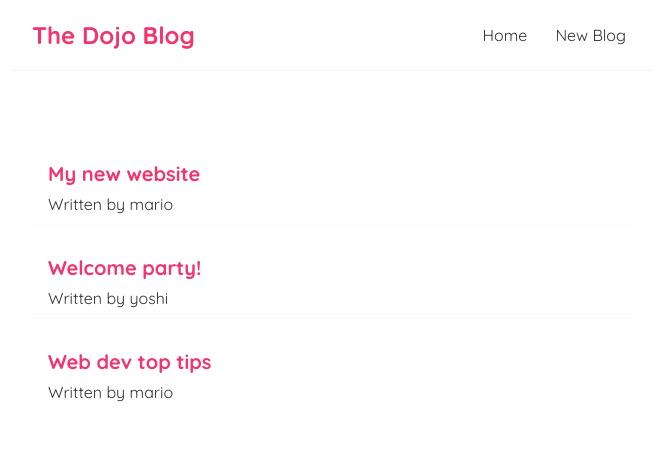
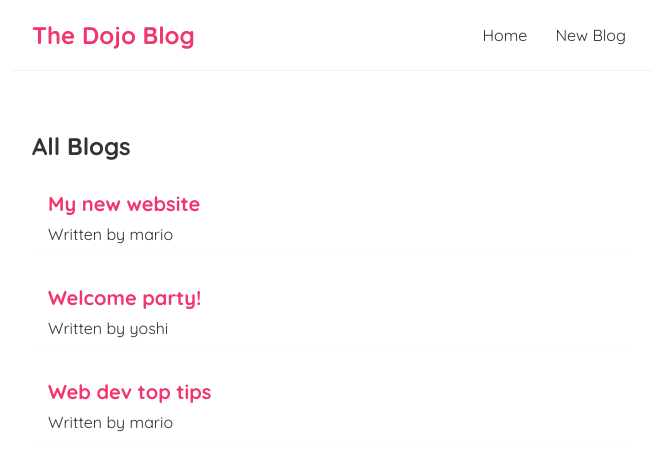
Before and after one commit to SyailendraK/React-Dojo, a React (Create React App) app: page / in a window 1280 px wide. Shown: the top 470 px of the page, without its empty margins (308-964 px from the left). Built offline with nearby package versions, Linux system fonts and the light colour scheme; the HTML template or start-up script is replaced by a standard one.

Commit message:
11 porps

```diff
--- /dev/null
+++ b/src/BlogList.js
@@ -0,0 +1,17 @@
+const BlogList = (props) => {
+  const blogs = props.blogs;
+  const title = props.title;
+  return (
+    <div className="blog-list">
+      <h2>{title}</h2>
+      {blogs.map((blog) => (
+      <div className="blog-preview" key={blog.id}>
+        <h2>{blog.title}</h2>
+        <p>Written by {blog.author}</p>
+      </div>
+    ))}
+    </div>
+  );
+}
+
+export default BlogList;
--- a/src/Home.js
+++ b/src/Home.js
@@ -1,4 +1,5 @@
 import {useState} from 'react';
+import BlogList from './BlogList';
 
 const Home = () => {
   // let name = "ali";
@@ -11,12 +12,7 @@
 
   return (
     <div className="home">
-    {blogs.map((blog) => (
-      <div className="blog-preview" key={blog.id}>
-        <h2>{blog.title}</h2>
-        <p>Written by {blog.author}</p>
-      </div>
-    ))}
+    <BlogList blogs={blogs} title="All Blogs" />
     </div>
   );
 }
```
